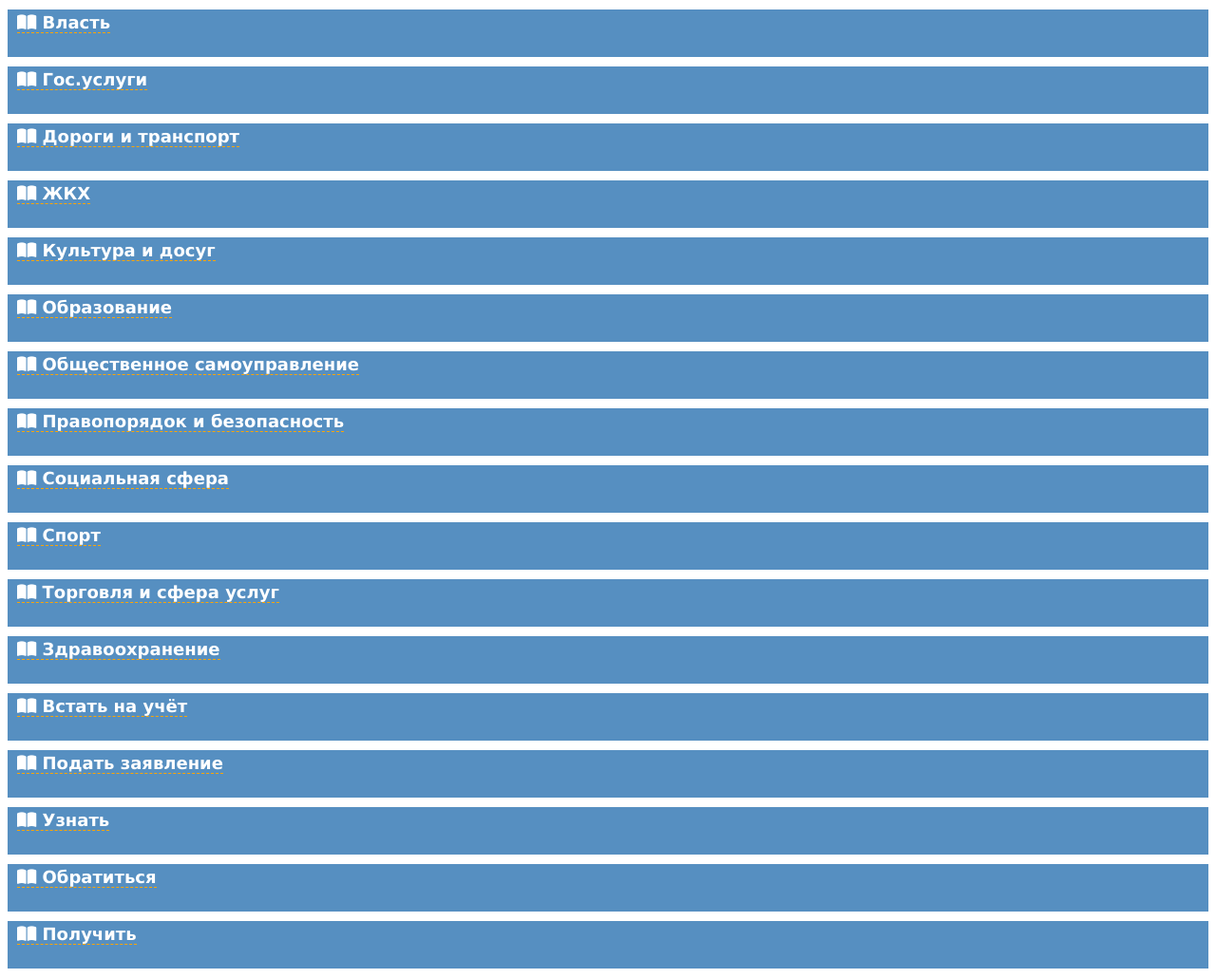
After one commit to pascal65536/kompoblog, a Flask app: page /opendata in a window 1280 px wide. The commit adds this page. Shown: the whole page at 95% size. Run offline with Flask 2, Linux system fonts and the light colour scheme; some libraries are stand-ins or nearby versions.

Commit message:
opendata

```diff
--- a/app.py
+++ b/app.py
@@ -30,6 +30,11 @@ def taplink():
     return render_template("taplink.html")
 
 
+@application.route("/opendata", methods=["GET"])
+def opendata():
+    return render_template("opendata.html")
+
+
 @application.route("/")
 def root():
     return render_template("404.html"), 404
--- /dev/null
+++ b/templates/opendata.html
@@ -0,0 +1,300 @@
+<!doctype html>
+<html>
+
+<head>
+    <meta charset='utf-8' />
+    <link href="/static/images/favicon.png?7" rel="shortcut icon" type="image/png">
+    <title>Открытый Красноярск</title>
+    <style type='text/css'>
+        .name {
+            height: 40px;
+            background: #568fc1;
+            font: bold 10px/10px Tahoma;
+            color: #ffffff;
+            padding: 5px 10px
+        }
+
+        .name span {
+            font: bold 18px/18px Verdana;
+            border-bottom: 1px dashed #ffa500;
+            cursor: pointer
+        }
+
+        .name span:hover {
+            border: 1
+        }
+    </style>
+    <script type='text/javascript'>
+        function toggleMe(a) {
+            var e = document.getElementById(a);
+            if (!e) return true;
+            if (e.style.display == 'none') {
+                e.style.display = 'block'
+            } else {
+                e.style.display = 'none'
+            }
+            return true;
+        }
+    </script>
+    <script src="https://kit.fontawesome.com/c6bb53c2cf.js" crossorigin="anonymous"></script>
+</head>
+
+<body>
+    <p class='name'>
+        <span onclick='return toggleMe(1)'>
+            <i class="fa fa-book-open"></i>&nbsp;Власть
+        </span>
+    </p>
+    <div id='1' style='display: none;'>
+        <p><a
+                href='http://www.gornovosti.ru/tema/other/kak-obratitsya-k-deputatu-krasnoyarskogo-gorodskogo-coveta-deputatov47565.htm'>Обратиться
+                к депутату горсовета</a>
+        <p><a
+                href='http://www.gornovosti.ru/tema/other/kak-obratitsya-k-deputatu-zaksobraniya-krasnoyarskogo-kraya47566.htm'>Обратиться
+                к депутату Заксобрания Красноярского края</a>
+        <p><a
+                href='http://www.gornovosti.ru/tema/other/kak-obratitsya-k-gubernatoru-i-v-pravitelstvo-krasnoyarskogo-kraya47567.htm'>Обратиться
+                к губернатору и в правительство Красноярского края</a>
+        <p><a
+                href='http://www.gornovosti.ru/tema/other/kak-obratitsya-k-meru-i-v-administratsiyu-krasnoyarska47564.htm'>Обратиться
+                к мэру и в администрацию Красноярска</a>
+        <p><a href='http://www.gornovosti.ru/tema/other/kak-obratitsya-k-prezidentu-rf-i-v-pravitelstvo-rf47568.htm'>Обратиться
+                к президенту РФ и в правительство РФ</a>
+        <p><a href='http://www.rosminzdrav.ru/reception/form'>Обратиться в Министерство здравоохранения РФ</a>
+        <p><a href='http://www.sobranie.info/request.php'>Обратиться в Законодательное собрание Красноярского края</a>
+    </div>
+    <p class='name'>
+        <span onclick='return toggleMe(2)'>
+            <i class="fa fa-book-open"></i>&nbsp;Гос.услуги
+        </span>
+    </p>
+    <div id='2' style='display: none;'>
+        <p><a href='http://www.admkrsk.ru/handbook/Pages/default.aspx'>Справочник жителя</a>
+        <p><a href='http://www.gosuslugi.krskstate.ru/web/guest/service_cat?serviceId=4748'>Найти работу</a>
+        <p><a href='http://www.gosuslugi.krskstate.ru/web/guest/service_cat?serviceUnionId=887'>Встать на учёт как
+                нуждающийся в жилье</a>
+        <p><a href='http://www.gosuslugi.krskstate.ru/web/guest/service_cat?serviceUnionId=892'>Постановка на учет и
+                зачисление детей в детские сады</a>
+        <p><a href='http://www.gosuslugi.ru/pgu/service/10000581563_26.html'>Узнать о штрафах в ГИБДД</a>
+        <p><a href='http://www.krasufms.ru/doc/ozp/'>Оформить загранпаспорт</a>
+        <p><a href='http://24mfc.ru/'>Многофункциональный центр Красноярского края</a>
+        <p><a href='http://services.fms.gov.ru/info-service.htm?sid=2000'>Проверка по списку недействительных российских
+                паспортов</a>
+        <p><a
+                href='http://www.24bpd.ru/mserver/simple/view.php?id=2581157b-4450-fea6-c8a5-700d67bbb6f4&pos=16549238.2813,6545087.9282&zoom=3&tile=bpd_light'>Карта
+                расположения инфоматов электронного правительства Красноярского края</a>
+        <p><a href='http://www.admkrsk.ru/administration/singlewindow/Pages/service.aspx?ServiceID=164'>Сведения о
+                муниципальной услуге</a>
+    </div>
+    <p class='name'>
+        <span onclick='return toggleMe(3)'>
+            <i class="fa fa-book-open"></i>&nbsp;Дороги и транспорт
+        </span>
+    </p>
+    <div id='3' style='display: none;'>
+        <p><a href='http://www.admkrsk.ru/citytoday/municipal/roads/control/Pages/forms.aspx'>Пожаловаться на
+                дорожников</a>
+        <p><a href='http://www.e-traffic.ru/depot/krasnoyarsk'>Купить билет на междугородний автобус</a>
+        <p><a href='http://nashkrasnoyarsk.ru/control/tasks'>Пожаловаться на общественный транспорт</a>
+        <p><a href='http://mu-kgt.ru/tab/'>Узнать где находится маршрутный автобус</a>
+        <p><a href='http://nashkrasnoyarsk.ru/control/tasks'>Пожаловаться на ремонт дорог и дворовых проездов</a>
+        <p><a href='http://nashkrasnoyarsk.ru/control/tasks'>Пожаловаться на остановочные пункты</a>
+    </div>
+    <p class='name'>
+        <span onclick='return toggleMe(4)'>
+            <i class="fa fa-book-open"></i>&nbsp;ЖКХ
+        </span>
+    </p>
+    <div id='4' style='display: none;'>
+        <p><a
+                href='http://www.gornovosti.ru/tema/openkrsk/kto-kak-i-zachem-dolzhen-stavit-v-kvartirakh-i-domakh-schetchiki77574.htm'>Кто,
+                как и зачем должен ставить в квартирах и домах счётчики</a>
+        <p><a href='http://roszkh.ru/'>Пожаловаться на работу организаций в сфере ЖКХ</a>
+        <p><a href='http://www.gosuslugi.krskstate.ru/service_cat?serviceUnionId=869'>Перевод жилого помещения в нежилое
+                и нежилого в жилое</a>
+        <p><a href='http://www.krasguk.ru/'>Жилфонд</a>
+    </div>
+    <p class='name'>
+        <span onclick='return toggleMe(5)'>
+            <i class="fa fa-book-open"></i>&nbsp;Культура и досуг
+        </span>
+    </p>
+    <div id='5' style='display: none;'>
+        <p><a
+                href='http://gornovosti.ru/tema/other/munitsipalnyye-uchrezhdeniya-kultury-krasnoyarska76545.htm'>Библиотеки</a>
+        <p><a href='http://gornovosti.ru/tema/other/munitsipalnyye-uchrezhdeniya-kultury-krasnoyarska76545.htm'>Образовательные
+                учреждения культуры</a>
+        <p><a href='http://gornovosti.ru/tema/other/munitsipalnyye-uchrezhdeniya-kultury-krasnoyarska76545.htm'>Дома
+                культуры и клубы</a>
+        <p><a href='http://gornovosti.ru/tema/other/munitsipalnyye-uchrezhdeniya-kultury-krasnoyarska76545.htm'>Выставочные
+                залы и музеи</a>
+        <p><a
+                href='http://gornovosti.ru/tema/other/munitsipalnyye-uchrezhdeniya-kultury-krasnoyarska76545.htm'>Парки</a>
+        <p><a
+                href='http://gornovosti.ru/tema/other/munitsipalnyye-uchrezhdeniya-kultury-krasnoyarska76545.htm'>Театры</a>
+        <p><a
+                href='http://www.gornovosti.ru/tema/other/kak-v-krasnoyarske-zabronirovat-bilety-v-kino40582.htm'>Кинотеатры</a>
+        <p><a href='http://gornovosti.ru/tema/other/munitsipalnyye-uchrezhdeniya-kultury-krasnoyarska76545.htm'>Концертные
+                и цирковые организации</a>
+        <p><a href='http://www.gornovosti.ru/tema/other/kak-v-krasnoyarske-zabronirovat-bilety-v-kino40582.htm'>Забронировать
+                билет в кино</a>
+    </div>
+    <p class='name'>
+        <span onclick='return toggleMe(8)'>
+            <i class="fa fa-book-open"></i>&nbsp;Образование
+        </span>
+    </p>
+    <div id='8' style='display: none;'>
+        <p><a href='http://www.krao.ru/rb-topic_t_1136.htm'>Конкурс учителей до 35 лет на замещение вакансий - 2015</a>
+        <p><a href='http://www.krskstate.ru/krao/underschool/queue'>Текущее состояние очереди в детских садах</a>
+        <p><a href='http://gornovosti.ru/tema/other/kak-vstat-v-ochered-na-detskiy-sad36466.htm'>Управление образования
+                администрации города и районов</a>
+        <p><a href='http://gornovosti.ru/tema/other/kak-vstat-v-ochered-na-detskiy-sad36466.htm'>Встать в очередь на
+                детский сад в Красноярске</a>
+        <p><a href='http://www.24bpd.ru/mserver/simple/view.php?id=fdae657d-b16a-a3f0-2ca0-42a531009fd1&tile=bpd_light'>Карта
+                образовательных учреждений Красноярского края</a>
+        <p><a
+                href='http://gornovosti.ru/tema/krai-to-krai/vypuskniki-posadyat-derevia-v-parke-400-letiya-krasnoyarska36688.htm'>Трудовой
+                отряд Главы города</a>
+    </div>
+    <p class='name'>
+        <span onclick='return toggleMe(9)'>
+            <i class="fa fa-book-open"></i>&nbsp;Общественное самоуправление
+        </span>
+    </p>
+    <div id='9' style='display: none;'>
+        <p><a
+                href='http://gornovosti.ru/glavnoe/kuda-pozhalovatsya-krasnoyartsam-na-nezakonnyye-pobory-v-shkolakh43116.htm'>Пожаловаться
+                на незаконные поборы в школах</a>
+    </div>
+    <p class='name'>
+        <span onclick='return toggleMe(10)'>
+            <i class="fa fa-book-open"></i>&nbsp;Правопорядок и безопасность
+        </span>
+    </p>
+    <div id='10' style='display: none;'>
+        <p><a
+                href='http://gornovosti.ru/tema/dobrosovet/v-krasnoyarske-obyavlen-konkurs-na-luchshego-gorodskogo-uchastkovogo76568.htm'>Участковые
+                пункты полиции</a>
+        <p><a href='http://www.krasproc.ru/reception/message'>Обратиться в прокуратуру Красноярского края</a>
+        <p><a href='http://gornovosti.ru/tema/other/rayonnyye-prokuratury-krasnoyarska36363.htm'>Районные прокуратуры
+                Красноярска</a>
+    </div>
+    <p class='name'>
+        <span onclick='return toggleMe(13)'>
+            <i class="fa fa-book-open"></i>&nbsp;Социальная сфера
+        </span>
+    </p>
+    <div id='13' style='display: none;'>
+        <p><a href='http://gornovosti.ru/tema/questions/pochemu-izmenilis-tarify76525.htm'>Организации социального
+                обслуживания населения</a>
+        <p><a href='http://www.pfrf.ru/direc_online/'>Обратиться в Пенсионный Фонд России</a>
+        <p><a href='http://www.rosmintrud.ru/reception/form'>Обратиться в Министерство труда и социальной защиты РФ</a>
+    </div>
+    <p class='name'>
+        <span onclick='return toggleMe(14)'>
+            <i class="fa fa-book-open"></i>&nbsp;Спорт
+        </span>
+    </p>
+    <div id='14' style='display: none;'>
+        <p><a
+                href='http://www.gornovosti.ru/tema/stadion/v-kakuyu-sektsiyu-zapisat-rebenka-v-krasnoyarskom-kraye28199.htm'>Детские
+                спортивные секции</a>
+        <p><a
+                href='http://gornovosti.ru/tema/stadion/vse-basseyny-krasnoyarska-adresa-kontakty-stoimost-uslug73482.htm'>Бассейны</a>
+        <p><a href='http://centrsportclub.ru/'>Спортклубы по месту жительства</a>
+    </div>
+    <p class='name'>
+        <span onclick='return toggleMe(16)'>
+            <i class="fa fa-book-open"></i>&nbsp;Торговля и сфера услуг
+        </span>
+    </p>
+    <div id='16' style='display: none;'>
+        <p><a href='http://www.krasene.ru/index.php?option=com_content&view=article&id=56&Itemid=54'>Обратиться
+                интернет-приёмную ОАО "МРСК Сибири"</a>
+        <p><a href='http://www.lada.ru/test-drive/'>Запись на тест-драйв автомобиля Lada</a>
+    </div>
+    <p class='name'>
+        <span onclick='return toggleMe(19)'>
+            <i class="fa fa-book-open"></i>&nbsp;Здравоохранение
+        </span>
+    </p>
+    <div id='19' style='display: none;'>
+        <p><a href='http://www.gornovosti.ru/tema/dobrosovet/gde-nakhodyatsya-travmpunkty-v-krasnoyarske49860.htm'>Обратиться
+                в травмпункт</a>
+        <p><a href='http://www.krasmed.ru/feedback/faq/new.php'>Обратиться в Фонд обязательного медицинского страхования
+                по красноярскому краю</a>
+        <p><a href='http://www.web-registratura.ru/index.php?open=system/record&step=1&mode=1'>Записаться к врачу</a>
+        <p><a
+                href='http://gornovosti.ru/glavnoe/kak-krasnoyartsu-poluchit-ekstrennuyu-meditsinskuyu-pomoshch-nakhodyas-na-dache38430.htm'>Получить
+                экстренную медицинскую помощь находясь на даче</a>
+    </div>
+    <p class='name'>
+        <span onclick='return toggleMe(23)'>
+            <i class="fa fa-book-open"></i>&nbsp;Встать на учёт
+        </span>
+    </p>
+    <div id='23' style='display: none;'>
+        <p><a href='http://www.gornovosti.ru/tema/other/gde-v-krasnoyarske-vstat-na-voinskiy-uchet40584.htm'>Встать на
+                учёт в военкомат</a>
+    </div>
+    <p class='name'>
+        <span onclick='return toggleMe(24)'>
+            <i class="fa fa-book-open"></i>&nbsp;Подать заявление
+        </span>
+    </p>
+    <div id='24' style='display: none;'>
+        <p><a
+                href='http://gornovosti.ru/glavnoe/podat-zayavleniye-v-krasnoyarskiye-zagsy-mozhno-cherez-internet35937.htm'>Подать
+                заявление в ЗАГС</a>
+    </div>
+    <p class='name'>
+        <span onclick='return toggleMe(25)'>
+            <i class="fa fa-book-open"></i>&nbsp;Узнать
+        </span>
+    </p>
+    <div id='25' style='display: none;'>
+        <p><a href='http://gornovosti.ru/tema/other/uznay-granitsy-dvora-svoyego-doma36330.htm'>Узнать границы своего
+                дома</a>
+        <p><a
+                href='http://gornovosti.ru/tema/vazhno-znat/novaya-pensionnaya-formula-rassmotrena-gosdumoy-v-pervom-chtenii46149.htm'>Узнать
+                размер будущей пенсии</a>
+    </div>
+    <p class='name'>
+        <span onclick='return toggleMe(26)'>
+            <i class="fa fa-book-open"></i>&nbsp;Обратиться
+        </span>
+    </p>
+    <div id='26' style='display: none;'>
+        <p><a href='http://ombudsmankk.ru/form/complaint'>Обратиться к уполномоченному по правам человека в Красноярском
+                крае</a>
+    </div>
+    <p class='name'>
+        <span onclick='return toggleMe(27)'>
+            <i class="fa fa-book-open"></i>&nbsp;Получить
+        </span>
+    </p>
+    <div id='27' style='display: none;'>
+        <p><a href='http://gornovosti.ru/tema/dobrosovet/kak-poluchit-nalogovyy-vychet36745.htm'>Как получить
+                имущественный и социальный налоговый вычет</a>
+        <p><a href='http://www.admkrsk.ru/administration/singlewindow/Pages/service.aspx?ServiceID=7'>Получить
+                материальную помощь на посещение бань (для пенсионеров, инвалидов)</a>
+        <p><a href='http://gornovosti.ru/tema/questions/kvartira-popolam44505.htm'>Получить жильё по программе 50 на
+                50</a>
+        <p><a
+                href='http://gornovosti.ru/tema/dobrosovet/zhilishchnyye-subsidii-predostavleniye-polucheniye-oformleniye38546.htm'>Получить
+                жилищную субсидию</a>
+        <p><a href='http://www.admkrsk.ru/administration/singlewindow/Pages/service.aspx?ServiceID=164'>Получить справку
+                из архива</a>
+        <p><a href='http://www.admkrsk.ru/administration/singlewindow/Pages/service.aspx?ServiceID=27'>Получить
+                материальную помощь многодетным семьям</a>
+        <p><a href='http://www.admkrsk.ru/administration/singlewindow/Pages/service.aspx?ServiceID=28'>Получить
+                единовременную материальную помощь многодетным семьям, имеющим 5 и более детей в возрасте до 18 лет</a>
+        <p><a href='http://www.admkrsk.ru/administration/singlewindow/Pages/service.aspx?ServiceID=5'>Получить
+                компенсацию на приобретение ежемесячного льготного проездного билета студентам из малообеспеченных
+                семей, одному из родителей (законных представителей) семей с пятью и более детьми в возрасте до 18 лет,
+                проживающих совместно</a>
+    </div>
+</body>
+
+</html>
--- a/templates/taplink.html
+++ b/templates/taplink.html
@@ -1,4 +1,3 @@
-
 {% extends 'base.html' %}
 
 {% block title %}Ссылки на мои ресурсы | kompoblog.ru{% endblock %}
```
